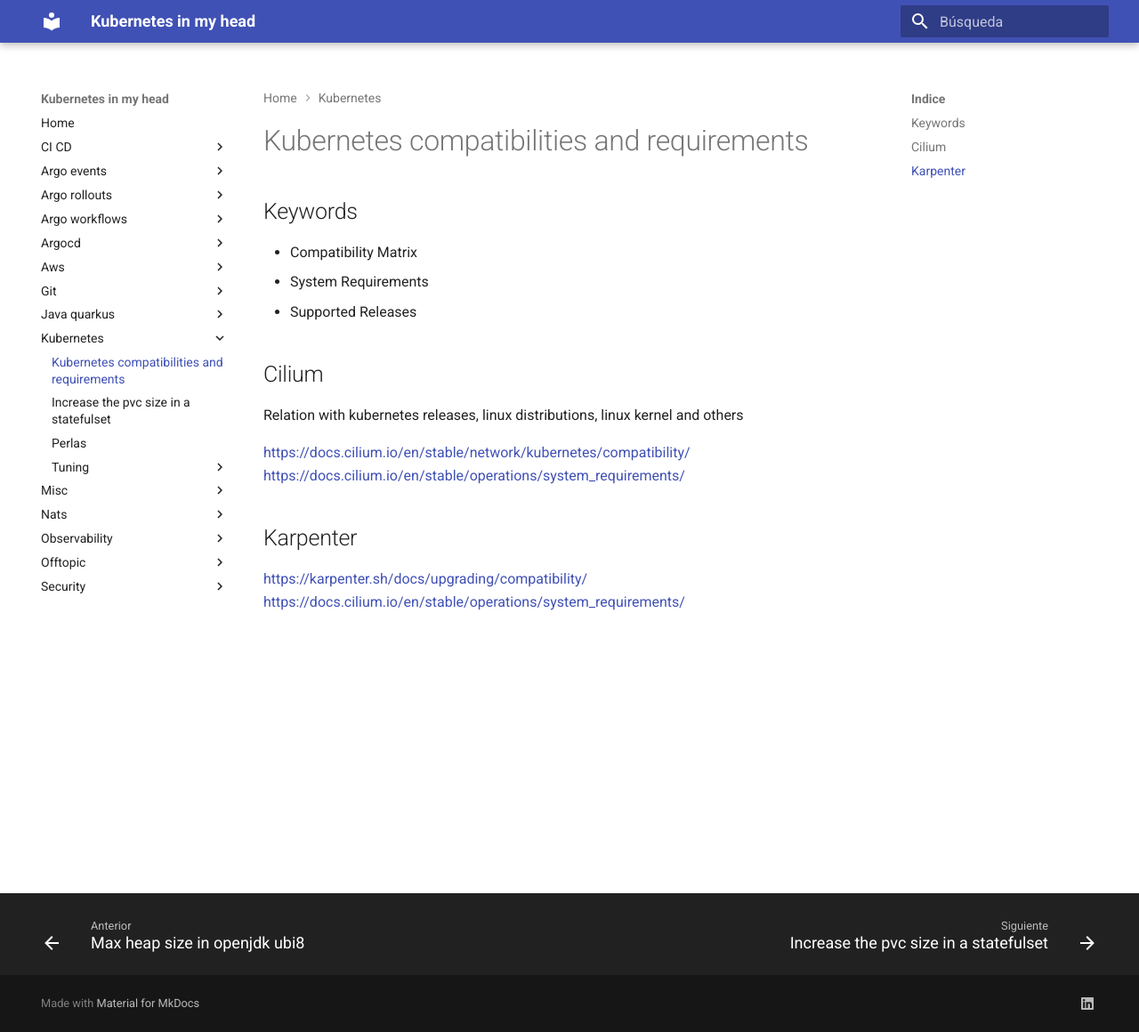
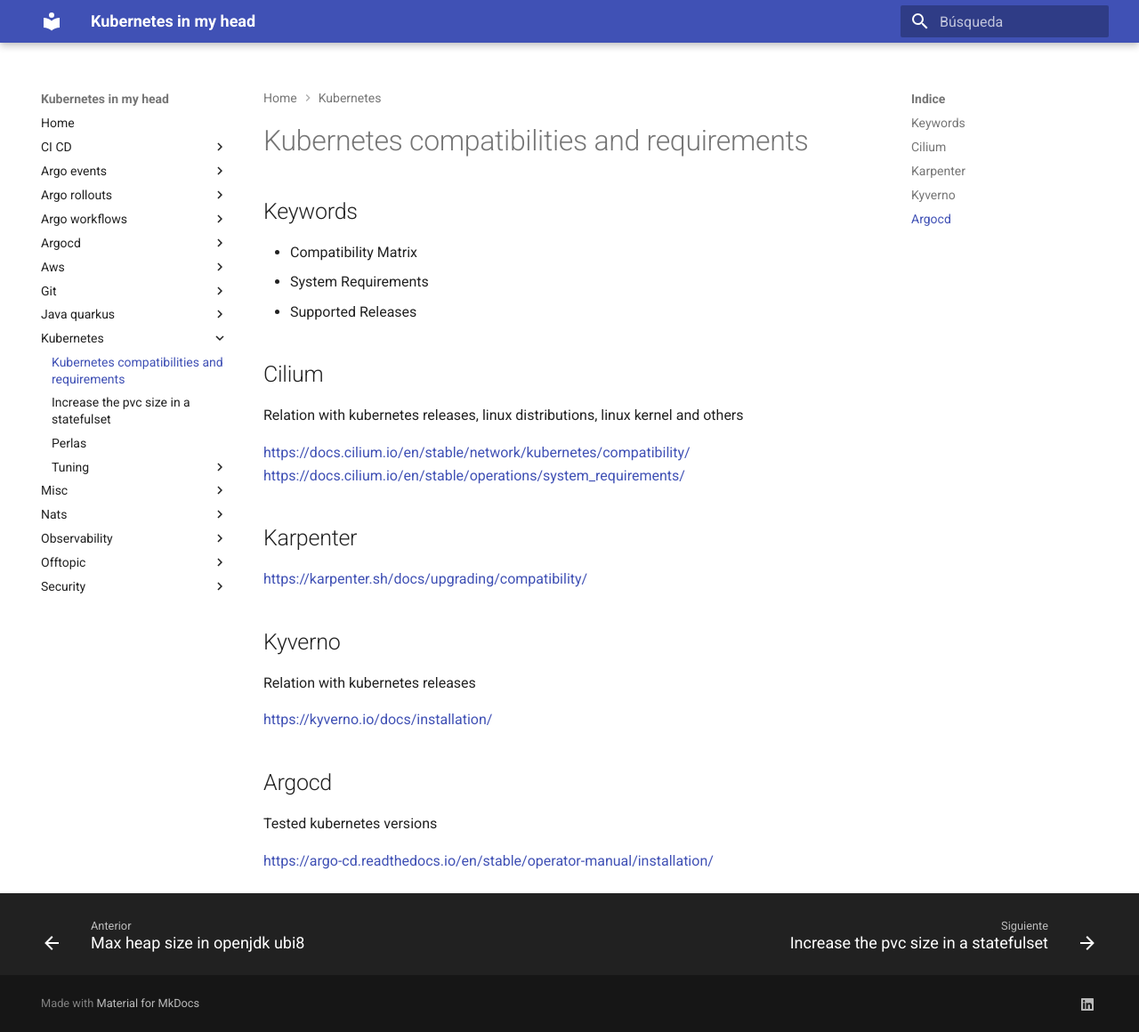
Before and after one commit to jorgelon/kubernetesinmyhead.net, an MkDocs documentation site: the page built from docs/kubernetes/compat.md, in a window 1280 px wide and 1160 px high. Shown: the whole window at 89% size. Built offline with MkDocs 1.6.1 and Material for MkDocs 9.7.7, drawn with Linux system fonts in a browser that asks for light colours.

Commit message:
add argocd

```diff
--- a/docs/kubernetes/compat.md
+++ b/docs/kubernetes/compat.md
@@ -16,4 +16,15 @@ Relation with kubernetes releases, linux distributions, linux kernel and others
 ## Karpenter
 
 <https://karpenter.sh/docs/upgrading/compatibility/>
-<https://docs.cilium.io/en/stable/operations/system_requirements/>
+
+## Kyverno
+
+Relation with kubernetes releases
+
+<https://kyverno.io/docs/installation/>
+
+## Argocd
+
+Tested kubernetes versions
+
+<https://argo-cd.readthedocs.io/en/stable/operator-manual/installation/>
```
